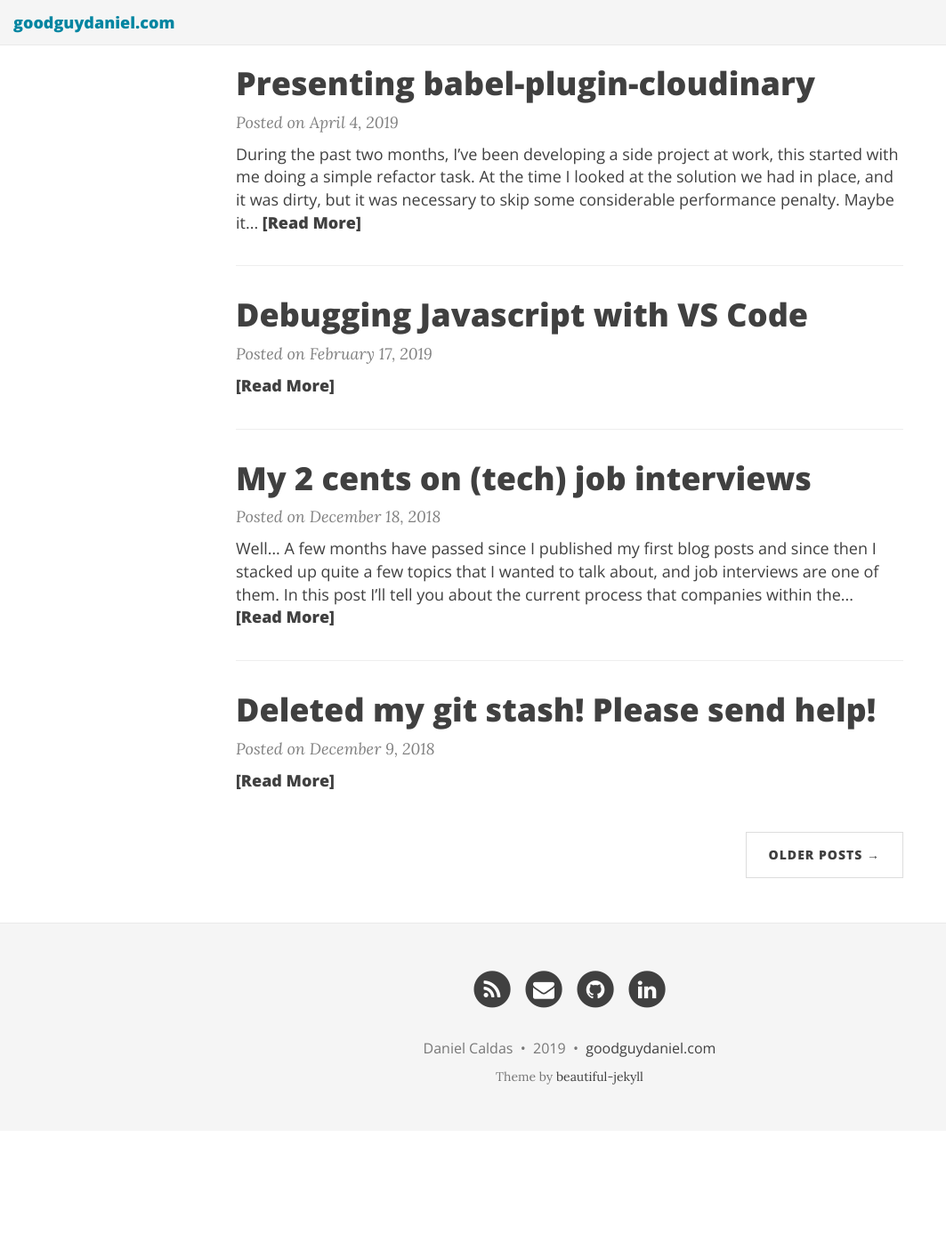
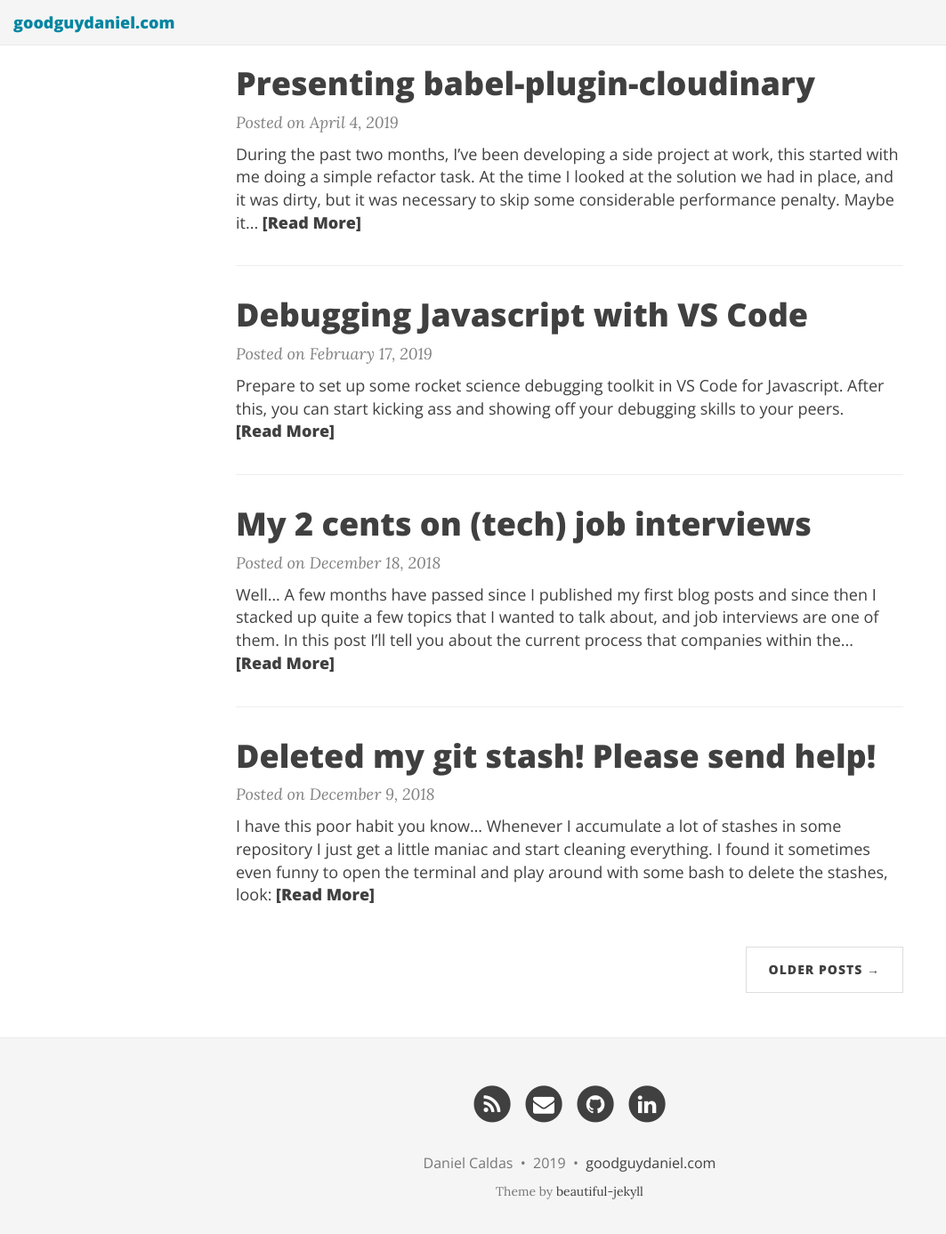
Before and after one commit to danielcaldas/oldblog, a Jekyll site: the page built from index.html, in a window 1280 px wide and 1400 px high, scrolled down 537 px. Shown: the top 1387 px of the window at 89% size, without its empty margins (0-1063 px from the left). Built offline with Jekyll 4.4.1, drawn with Linux system fonts in a browser that asks for light colours; nearby versions of some CDN libraries; the list of posts is cut into pages by our own code; before the commit the page ends 1808 px from its top, so only the background shows below that.

Commit message:
Don't start blog posts with images

````diff
--- a/_posts/2018-12-9-please-help-deleted-my-git-stash.markdown
+++ b/_posts/2018-12-9-please-help-deleted-my-git-stash.markdown
@@ -5,16 +5,16 @@ date:   2018-12-09 22:30:00 +0100
 categories: jekyll update
 ---
 
+I have this poor habit you know... Whenever I accumulate a lot of stashes in some repository I just get a little maniac and start cleaning everything. I found it sometimes even funny to open the terminal and play around with some bash to delete the stashes, look:
+
 ![please send help](/assets/img/please-send-help-deleted-my-git-stash/please-send-help.jpg "please send help doggo meme")
-
-I have this poor habit you know... Whenever I accumulate a lot of stashes in some repository I just get a little maniac and start cleaning everything. I found it sometimes even funny to open the terminal and play around with some bash to delete the stashes, look:
 
 ```bash
 # if you're just flashing by don't copy and past this line into your terminal
 for i in {1..10}; do git stash drop; done
 ```
 
-Well, it happens that today (a few hours ago actually) I just did this and regretted the moment I did because there was this huge feature that for some reason I had locally stashed and not committed <br/> ¯\\_(ツ)_/¯.
+Well, it happens that today (a few hours ago actually) I just did this and regretted the moment I did because there was this huge feature that for some reason I had locally stashed and not committed <br/> ¯\\\_(ツ)\_/¯.
 
 **Good news!**, the commits are not actually gone until git runs <a href="https://en.wikipedia.org/wiki/Garbage_collection_(computer_science)#Reachability_of_an_object" target="_blank" title="wiki page garbage collection">*garbage collection*</a>, so to check the list of commits that might still be rescued just go ahead and type:
 
--- a/_posts/2019-02-17-debugging-javascript-with-vscode.markdown
+++ b/_posts/2019-02-17-debugging-javascript-with-vscode.markdown
@@ -5,9 +5,9 @@ date:   2019-02-17 22:30:00 +0100
 categories: jekyll update
 ---
 
+Prepare to set up some rocket science debugging toolkit in <a href="https://code.visualstudio.com/" target="_blank" title="visual studio code is a lightweight but powerful source code editor which runs on your desktop">VS Code</a> for Javascript. After this, you can start kicking ass and showing off your debugging skills to your peers.
+
 ![vscode debugging animation](/assets/img/debugging-javascript-with-vscode/debug-animation-1.gif "vscode debugging animation")
-
-Prepare to set up some rocket science debugging toolkit in <a href="https://code.visualstudio.com/" target="_blank" title="visual studio code is a lightweight but powerful source code editor which runs on your desktop">VS Code</a> for Javascript. After this, you can start kicking ass and showing off your debugging skills to your peers.
 
 To be precise and not only provide generic instructions on how to setup debugging in VS Code I will provide a step by step guide based on a real open source project so that you can checkout the config and how all the pieces come together. Without further ado I present to you
 <a href="https://github.com/danielcaldas/el-conversor" target="_blank" title="a number to word list converter as a node backend and react/redux fronted">el-conversor</a>. The project uses <a href="https://www.ecma-international.org/publications/standards/Ecma-262.htm" target="_blank" title="standard ecma-262">ES6</a>). and the build tool is <a href="https://webpack.js.org/" target="_blank" title="bundle your scripts">webpack</a>, this is important to mention because because if you're using <a href="https://www.ecma-international.org/publications/standards/Ecma-262.htm" target="_blank" title="standard ecma-262">ES6</a>) you will need proper src maps to map your source. At the end of the [how to guide section](#how-to) you should have this amazing debugging/development setup.
````
